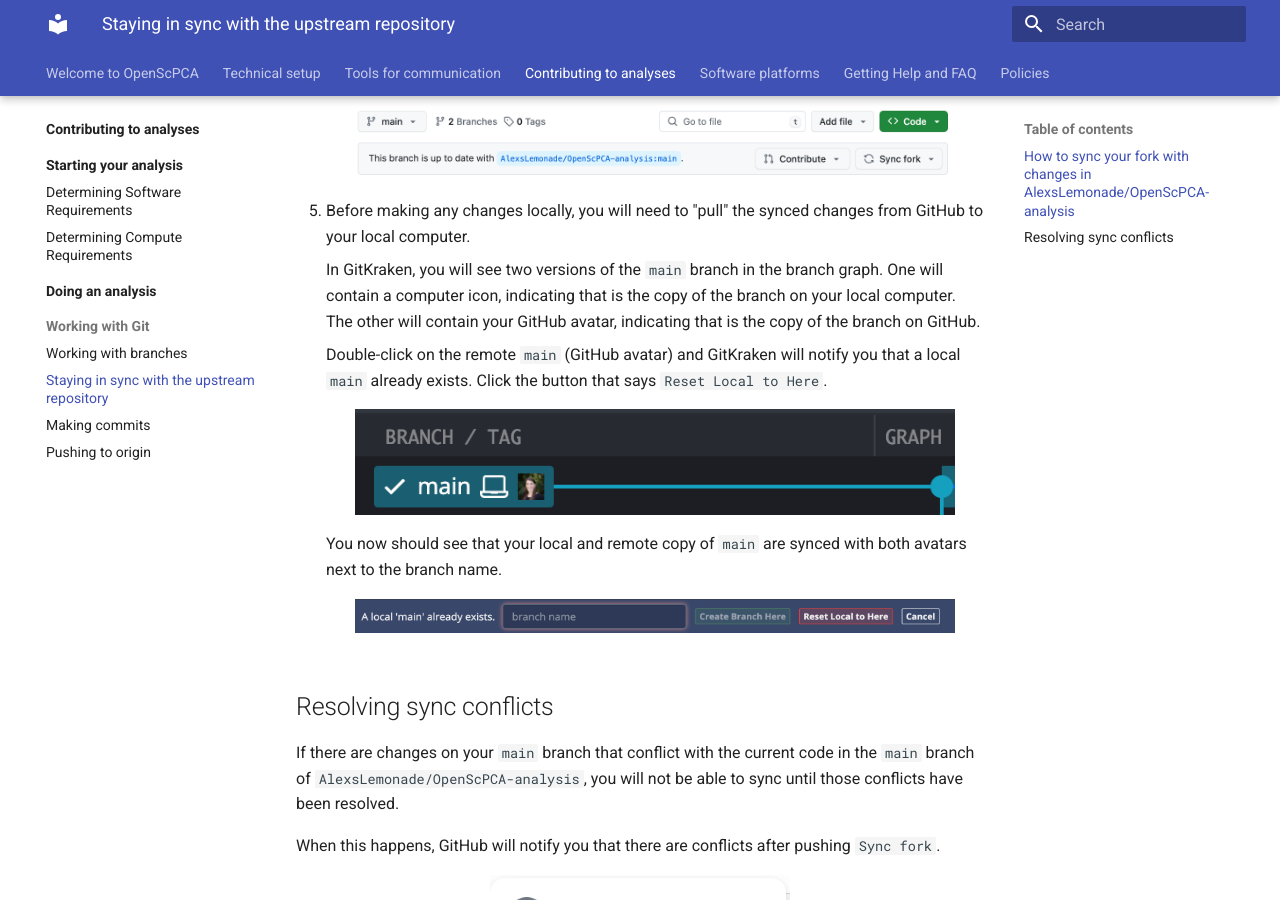
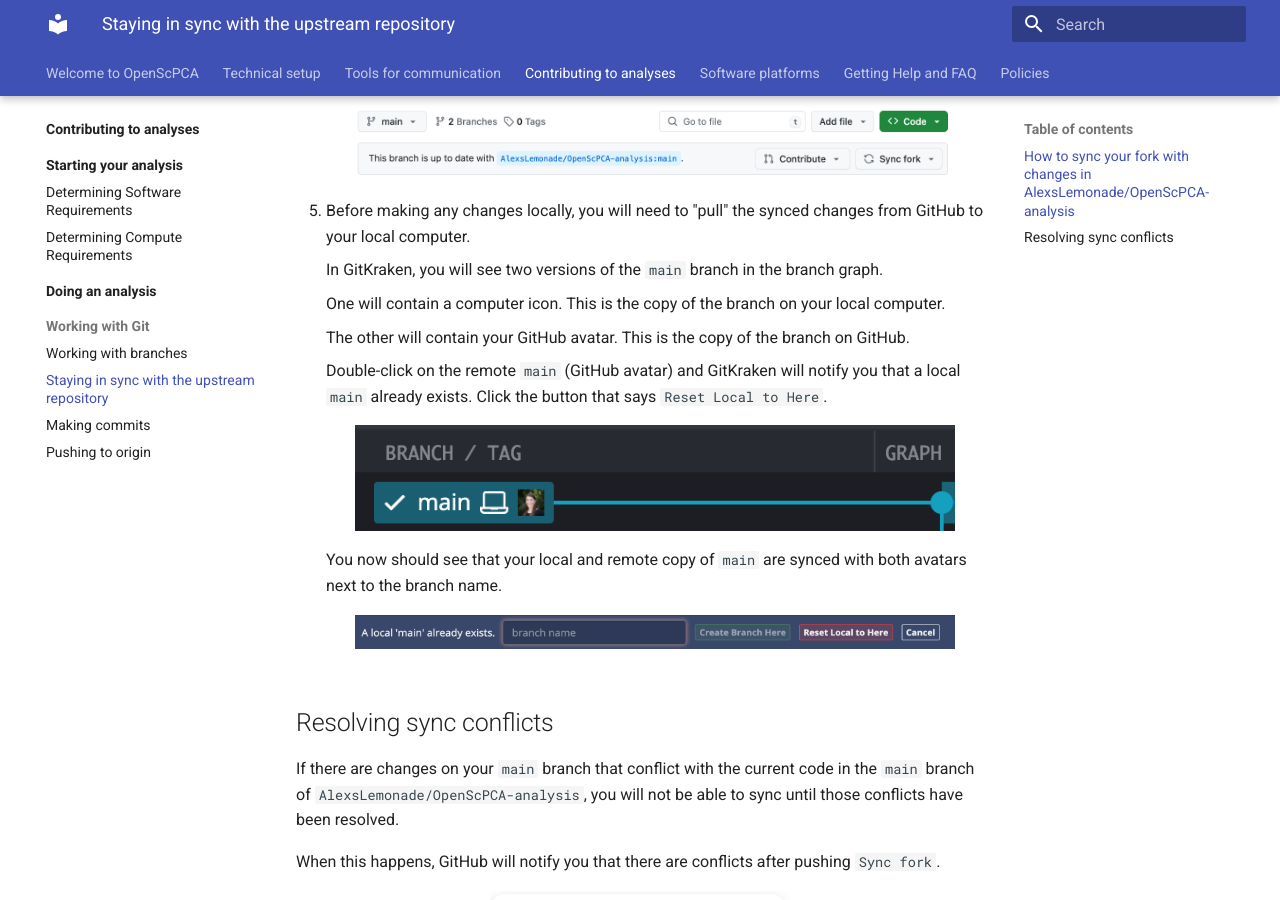
Before and after one commit to AlexsLemonade/OpenScPCA-analysis, an MkDocs documentation site: the page built from docs/contributing-to-analyses/working-with-git/staying-in-sync-with-upstream.md, in a window 1280 px wide and 900 px high, scrolled down 1324 px. Built offline with MkDocs 1.6.1 and Material for MkDocs 9.7.7, drawn with Linux system fonts in a browser that asks for light colours.

Commit message:
break up description of branch avatars

```diff
--- a/docs/contributing-to-analyses/working-with-git/staying-in-sync-with-upstream.md
+++ b/docs/contributing-to-analyses/working-with-git/staying-in-sync-with-upstream.md
@@ -38,8 +38,12 @@
 1. Before making any changes locally, you will need to "pull" the synced changes from GitHub to your local computer.
 
     In GitKraken, you will see two versions of the `main` branch in the branch graph.
-    One will contain a computer icon, indicating that is the copy of the branch on your local computer.
-    The other will contain your GitHub avatar, indicating that is the copy of the branch on GitHub.
+
+    One will contain a computer icon.
+    This is the copy of the branch on your local computer.
+
+    The other will contain your GitHub avatar.
+    This is the copy of the branch on GitHub.
 
     Double-click on the remote `main` (GitHub avatar) and GitKraken will notify you that a local `main` already exists.
     Click the button that says `Reset Local to Here`.
@@ -81,11 +85,11 @@
 Any files that contain conflicts will be listed on the right-hand side under `Conflicted files`.
 
     <figure markdown="span">
-        ![Conflict banner](../../img/upstream-sync-8.png){width="600"}
+        ![Conflict banner](../../img/upstream-sync-8.png){width="400"}
     </figure>
 
     <figure markdown="span">
-        ![Conflict files list](../../img/upstream-sync-9.png){width="600"}
+        ![Conflict files list](../../img/upstream-sync-9.png){width="400"}
     </figure>
 
     To learn how to resolve these conflicts, please watch this [tutorial from GitKraken](https://www.gitkraken.com/learn/git/tutorials/how-to-resolve-merge-conflict-in-git).
```
